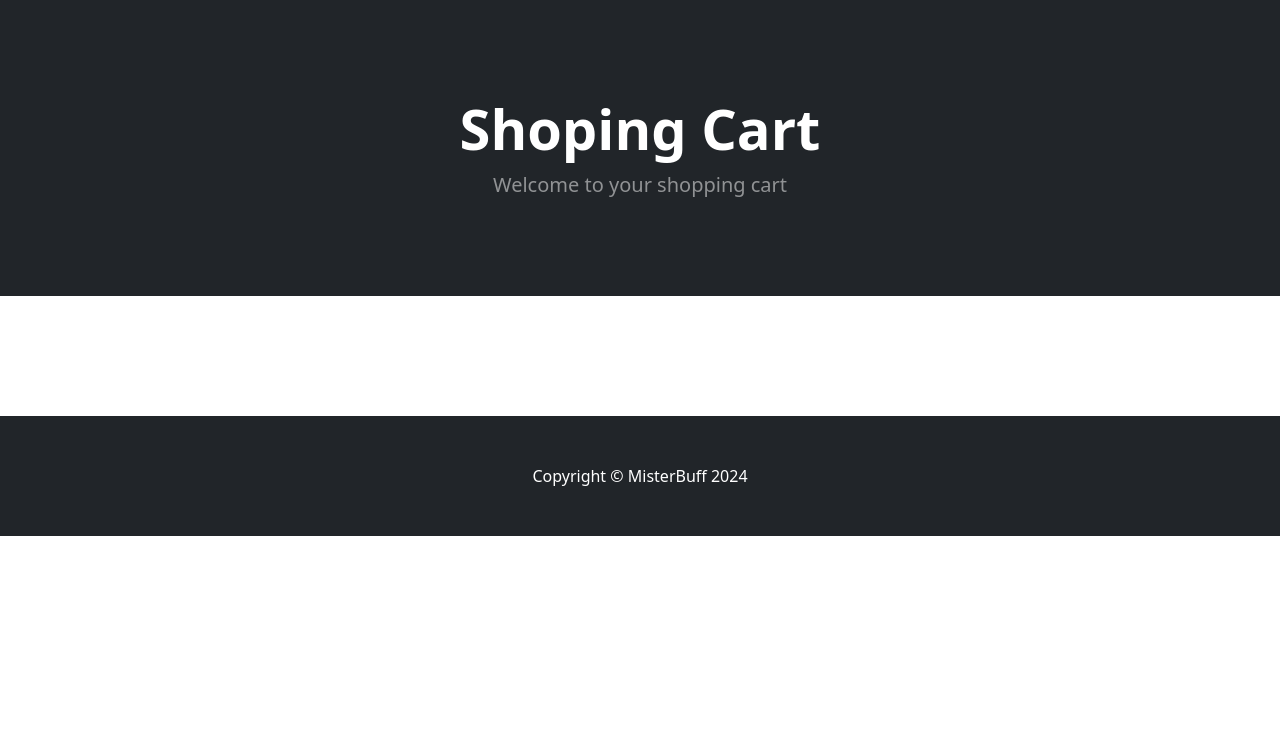
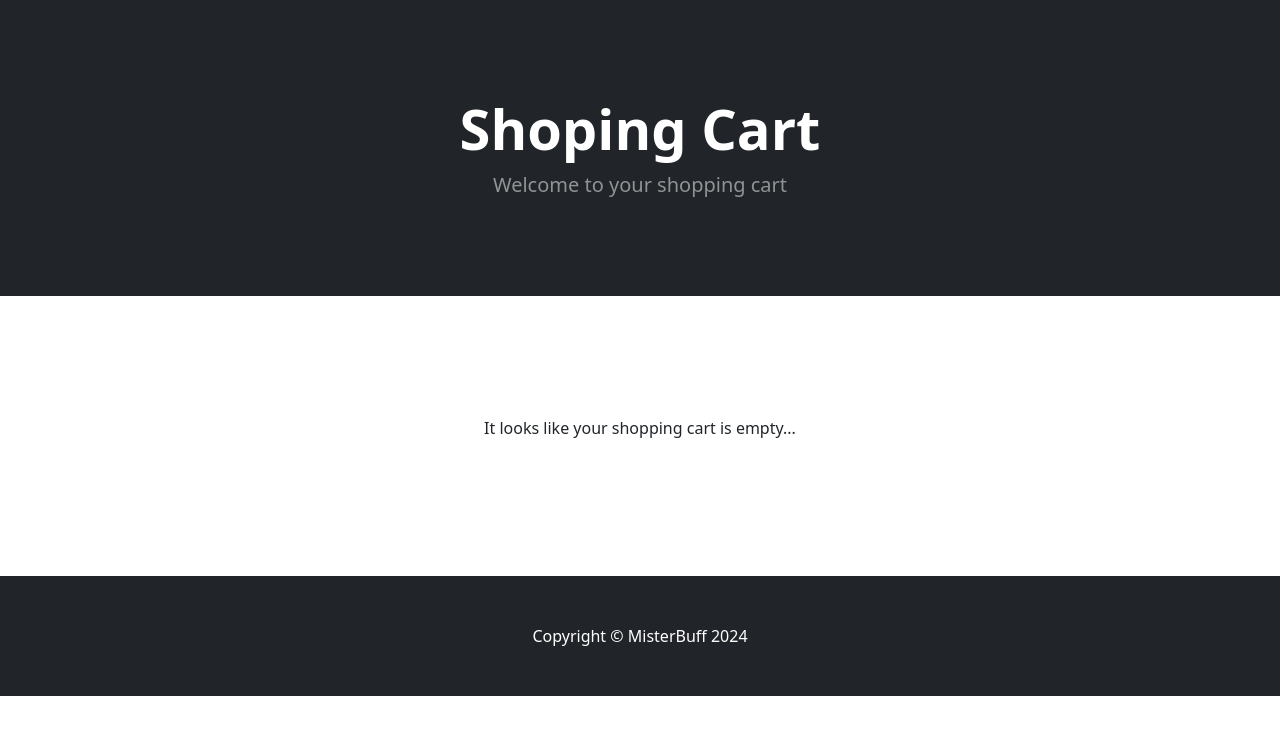
Before and after one commit to EsadMrkulic/gym_ecommerce, a Django app: page /cart/ in a window 1280 px wide. Shown: the part 57-800 px from the top of the page. Run offline with Django 4.2, Linux system fonts and the light colour scheme; some libraries are stand-ins or nearby versions.

Commit message:
updating shopping cart and adding product quantities

```diff
--- a/cart/cart.py
+++ b/cart/cart.py
@@ -1,3 +1,6 @@
+from store.models import Product
+
+
 # Cart class
 class Cart:
     def __init__(self, request):  # Request to view page
@@ -14,17 +17,33 @@ class Cart:
         self.cart = cart
 
     # Add function
-    def add(self, product):
+    def add(self, product, quantity):
         product_id = str(product.id)
+        product_qty = str(quantity)
 
         # Logic
         if product_id in self.cart:
             pass
         else:
-            self.cart[product_id] = {"price": str(product.price)}
+            # self.cart[product_id] = {"price": str(product.price)}
+            self.cart[product_id] = int(product_qty)
 
         self.session.modified = True
 
     # Create a filter that gives us a length
     def __len__(self):
         return len(self.cart)
+
+    # Function to see what's in the cart
+    def get_products(self):
+        # Get ids from cart
+        product_ids = self.cart.keys()
+        # Use ids to lookup products in database model
+        products = Product.objects.filter(id__in=product_ids)
+
+        # Return the looked up products
+        return products
+
+    def get_quants(self):
+        quantities = self.cart
+        return quantities
--- a/cart/templates/cart_summary.html
+++ b/cart/templates/cart_summary.html
@@ -11,6 +11,79 @@
         </div>
     </header>
     <!-- Section-->
+    <div class="container">
+        <!--{{ cart_products }}-->
+        {% if cart|length == 0 %}
+            <div class="container">
+                <center>
+                    <br/>
+                    <br/>
+                    <br/>
+                    <br/>
+                    <br/>
+                    <p>It looks like your shopping cart is empty...</p>
+                </center>
+            </div>
+        {% else %}
+            {% for product in cart_products %}
+            <div class="card mb-3">
+                <div class="row g-0">
+                    <div class="col-md-4">
+                        <img src="{{ product.image.url }}" class="img-fluid rounded-start" alt="...">
+                    </div>
+                    <div class="col-md-8">
+                        <div class="card-body">
+                            <center>
+                                {% if product.is_sale %}
+                                <!-- Sales badge -->
+                                    <div class="badge bg-dark text-white position-absolute" style="top: 0.5rem; right: 0.5rem">
+                                        Sale
+                                    </div>
+                                    <h5 class="card-title">{{ product.name }}</h5>
+                                    <br/>
+                                    <p class="card-text">{{ product.description }}</p>
+                                    <div class="d-flex justify-content-center small text-warning mb-2">
+                                        <div class="bi-star-fill"></div>
+                                        &nbsp;&nbsp;Sale!&nbsp;&nbsp;
+                                        <div class="bi-star-fill"></div>
+                                    </div>
+                                    <p class="card-text"><small class="text-body-secondary"><s>${{ product.price }}</s></small></p>
+                                    <p class="card-text"><small class="text-body-secondary">${{ product.sale_price }}</small></p>
+                                {% else %}
+                                    <h5 class="card-title">{{ product.name }}</h5>
+                                    <br/>
+                                    <p class="card-text">{{ product.description }}</p>
+                                    <p class="card-text"><small class="text-body-secondary">${{ product.price }}</small></p>
+                                {% endif %}
+                                <br/>
+                                <br/>
+                                <div class="row justify-content-center">
+                                    <div class="col-md-2">Quantity:</div>
+                                    <div class="col-md-2">
+                                        <select class="form-select form-select-sm" id="qty-cart">
+                                            <option selected>
+                                                {% for key, value in quantities.items %}
+                                                    {% if key == product.id|slugify %}
+                                                        {{ value }}
+                                                    {% endif %}
+                                                {% endfor %}
+                                            </option>
+                                            <option value="1">1</option>
+                                            <option value="2">2</option>
+                                            <option value="3">3</option>
+                                            <option value="2">4</option>
+                                            <option value="3">5</option>
+                                        </select>
+                                    </div>
+                                <div>
+                            </center>
+                        </div>
+                    </div>
+                </div>
+            </div>
+            {% endfor %}
+        {% endif %}
+    </div>
     <br/>
     <br/>
     <br/>
--- a/cart/views.py
+++ b/cart/views.py
@@ -8,7 +8,16 @@ from django.http import JsonResponse
 
 # Cart summary view
 def cart_summary(request):
-    return render(request, "cart_summary.html", {})
+    # Get the car
+    cart = Cart(request)
+    cart_products = cart.get_products
+    quantities = cart.get_quants
+
+    return render(
+        request,
+        "cart_summary.html",
+        {"cart_products": cart_products, "quantities": quantities},
+    )
 
 
 # Adding to cart view
@@ -19,14 +28,15 @@ def cart_add(request):
     # Test for POST
     if request.POST.get("action") == "post":
 
-        # Get stuff
+        # Get id and quantity of product
         product_id = int(request.POST.get("product_id"))
+        product_qty = int(request.POST.get("product_qty"))
 
         # Look up the product in database
         product = get_object_or_404(Product, id=product_id)
 
         # Save to the user's session
-        cart.add(product=product)
+        cart.add(product=product, quantity=product_qty)
 
         # Get the quantity of the car
         cart_quantity = cart.__len__()
```
Also changed, not shown: store/templates/product.html (+15 -0 lines), db.sqlite3.
